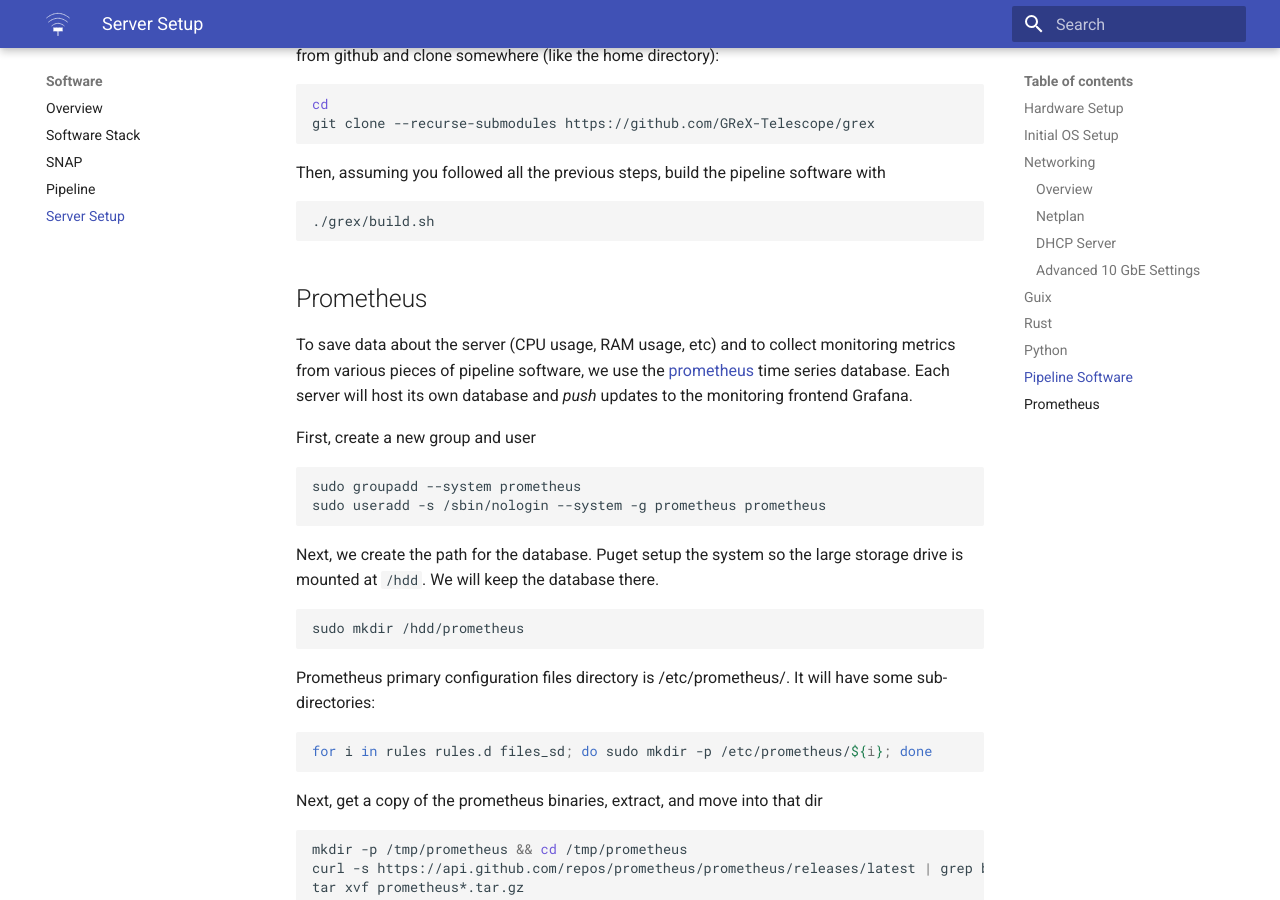
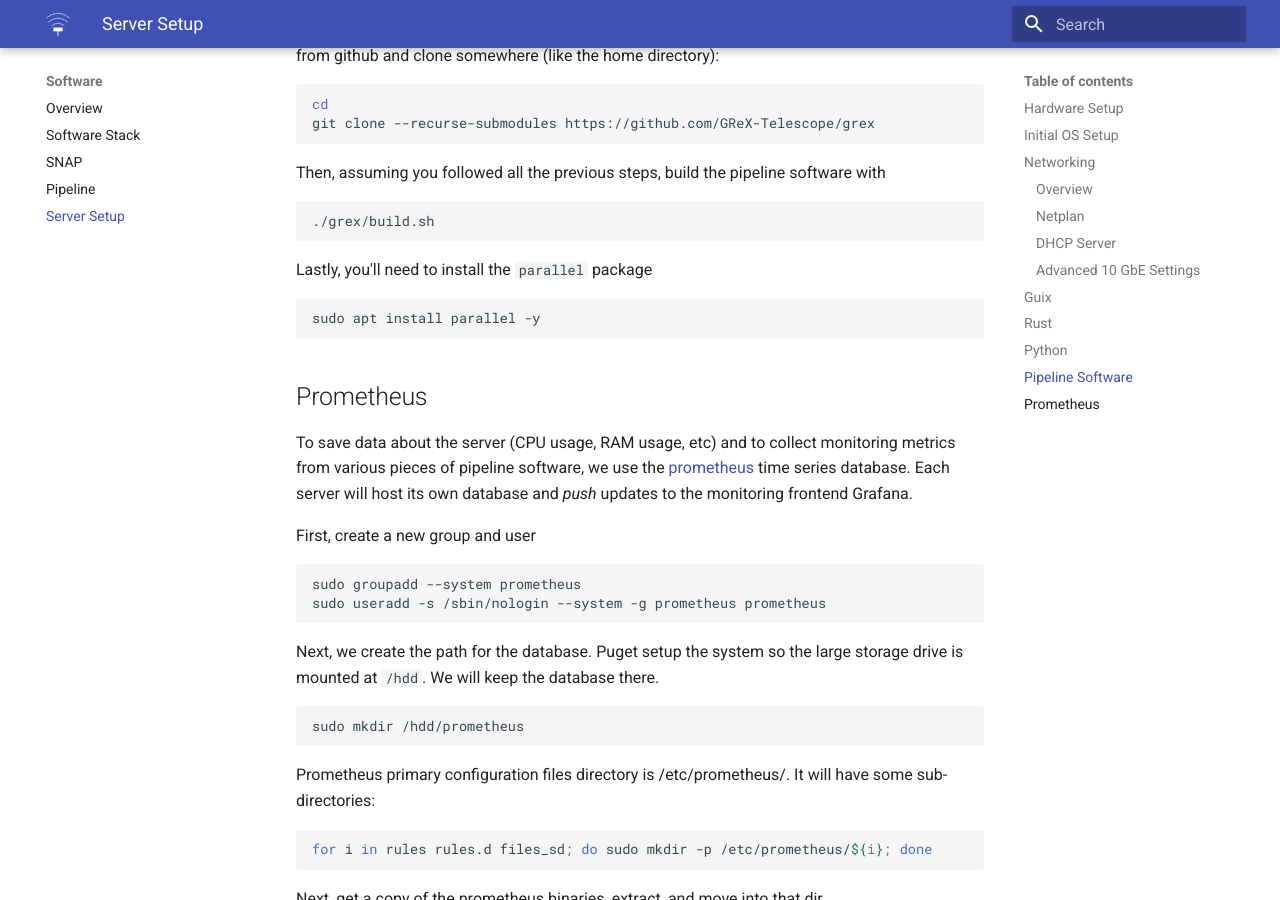
Before and after one commit to courtneyjkeeler/grex-telescope.github.io, an MkDocs documentation site: the page built from docs/software/server_setup.md, in a window 1280 px wide and 900 px high, scrolled down 7171 px. Built offline with MkDocs 1.6.1 and Material for MkDocs 9.7.7, drawn with Linux system fonts in a browser that asks for light colours.

Commit message:
Add parallel to pipeline software deps

````diff
--- a/docs/software/server_setup.md
+++ b/docs/software/server_setup.md
@@ -307,6 +307,12 @@
 ./grex/build.sh
 ```
 
+Lastly, you'll need to install the `parallel` package
+
+```sh
+sudo apt install parallel -y
+```
+
 ## Prometheus
 
 To save data about the server (CPU usage, RAM usage, etc) and to collect monitoring metrics from various pieces of pipeline software, we use the [prometheus](https://prometheus.io/) time series database. Each server will host its own database and *push* updates to the monitoring frontend Grafana.
````
